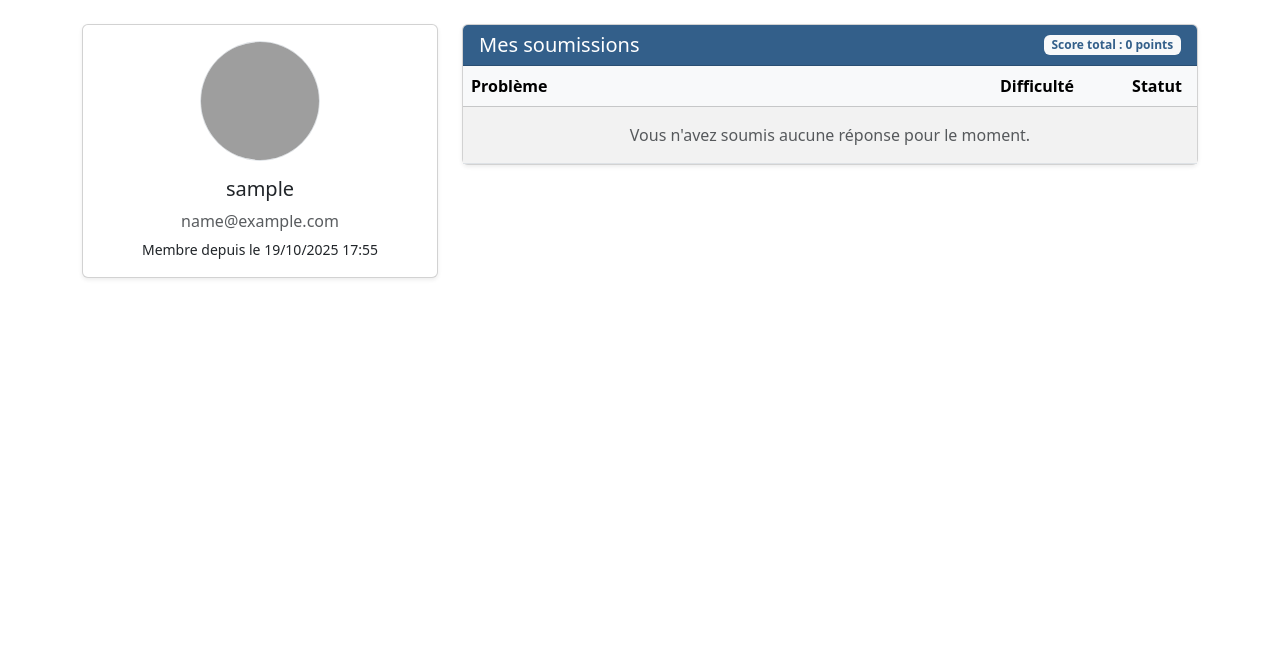
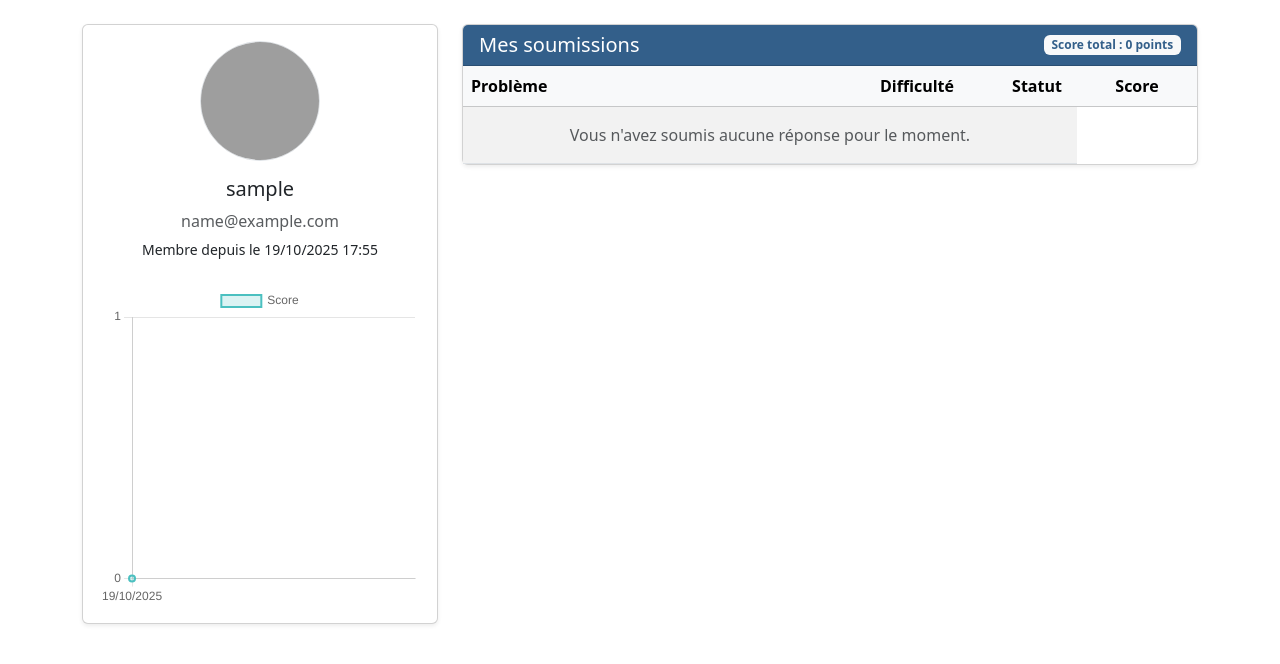
Before and after one commit to DaStygos/braincollider, a Django app: page /accounts/profile/ in a window 1280 px wide. Shown: the part 56-720 px from the top of the page. Run offline with Django 5.2, Linux system fonts and the light colour scheme; the visitor is signed in with stand-in values (Sample User, id 1); data that the repository does not hold is empty; some libraries are stand-ins or nearby versions; grey boxes are pictures that could not be loaded.

Commit message:
updated scoring system

```diff
--- a/accounts/models.py
+++ b/accounts/models.py
@@ -2,10 +2,12 @@
 from django.db import models
 from django.contrib.auth.models import User
 from django.templatetags.static import static
+from django.utils import timezone
 
 class Profile(models.Model):
     user = models.OneToOneField(User, on_delete=models.CASCADE)
     avatar = models.ImageField(upload_to='avatars/', default='avatars/default_avatar.png', blank=True)
+    previous_scores = models.JSONField(default=list, blank=True)
 
     def get_avatar_url(self):
         if self.avatar:
@@ -17,7 +19,11 @@ class Profile(models.Model):
 
     def get_total_score(self):
         submissions = self.get_submissions()
-        return sum(sub.problem.get_score() for sub in submissions if sub.is_correct)
+        score = sum(submission.problem.get_score() for submission in submissions if submission.is_correct)
+        if not self.previous_scores or self.previous_scores[-1][0] != score:
+            self.previous_scores.append((score, timezone.now().isoformat()))
+            self.save()
+        return score
 
     def get_unread_notifications_count(self):
         return self.user.notification_set.filter(read=False).count()
--- a/accounts/templates/accounts/profile.html
+++ b/accounts/templates/accounts/profile.html
@@ -21,6 +21,9 @@
         <p class="card-text mb-0">
           <small>Membre depuis le {{ user.date_joined|date:"d/m/Y H:i" }}</small>
         </p>
+        <div class="mt-4">
+          <canvas id="scoreChart" width="250" height="250"></canvas>
+        </div>
       </div>
     </div>
   </div>
@@ -41,6 +44,7 @@
               <th>Problème</th>
               <th class="text-center" style="width: 160px;">Difficulté</th>
               <th class="text-center" style="width: 80px;">Statut</th>
+              <th class="text-center" style="width: 120px;">Score</th>
             </tr>
           </thead>
           <tbody>
@@ -68,6 +72,9 @@
                         <i class="bi bi-hourglass-split text-warning fs-5" title="En attente de correction"></i>
                       {% endif %}
                     </td>
+                    <td class="text-center text-dark">
+                      {{ submission.problem.get_score }} pt{{ submission.problem.get_score|pluralize }}
+                    </td>
                   </tr>
                 {% endwith %}
               {% endfor %}
@@ -85,4 +92,52 @@
   </div>
 </div>
 
+{% block extra_js %}
+
+  <script src="https://cdn.jsdelivr.net/npm/chart.js"></script>
+
+  <script>
+    const ctx = document.getElementById('scoreChart');
+
+    // Récupérer les données depuis Django
+    const labels = {{ chart_labels|safe }};
+    const scores = {{ chart_data|safe }};
+
+    new Chart(ctx, {
+      type: 'line',
+      data: {
+        labels: labels,
+        datasets: [{
+          label: 'Score',
+          data: scores,
+          borderWidth: 2,
+          borderColor: 'rgb(75, 192, 192)',
+          backgroundColor: 'rgba(75, 192, 192, 0.2)',
+          tension: 0.1
+        }]
+      },
+      options: {
+        responsive: true,
+        maintainAspectRatio: true,
+        scales: {
+          y: {
+            beginAtZero: true,
+            ticks: {
+              stepSize: 10
+            }
+          }
+        },
+        plugins: {
+          legend: {
+            display: true,
+            position: 'top'
+          }
+        }
+      }
+    });
+  </script>
+
 {% endblock %}
+
+
+{% endblock %}
--- a/accounts/views.py
+++ b/accounts/views.py
@@ -1,7 +1,10 @@
+import json
+from django.core.serializers.json import DjangoJSONEncoder
 from django.shortcuts import render, redirect
 from django.contrib.auth import login
 from django.contrib.auth.decorators import login_required
 from .forms import SignUpForm, UserUpdateForm, ProfileUpdateForm
+from dateutil import parser
 
 def signup(request):
     if request.method == "POST":
@@ -16,12 +19,19 @@ def signup(request):
 
 @login_required
 def profile(request):
-    submissions = request.user.profile.get_submissions()
+    submissions = request.user.profile.get_submissions()[:20]
     total_score = request.user.profile.get_total_score()
-    return render(request, "accounts/profile.html", {
-        "submissions": submissions,
-        "total_score": total_score
-    })
+    score_history = request.user.profile.previous_scores
+    chart_labels = [parser.parse(entry[1]).strftime("%d/%m/%Y") for entry in score_history]
+    chart_data = [entry[0] for entry in score_history]
+    context = {
+        'submissions': submissions,
+        'total_score': total_score,
+        'chart_labels': json.dumps(chart_labels, cls=DjangoJSONEncoder),
+        'chart_data': json.dumps(chart_data, cls=DjangoJSONEncoder),
+    }
+
+    return render(request, "accounts/profile.html", context)
 
 @login_required
 def edit_profile(request):
--- a/package.json
+++ b/package.json
@@ -1,6 +1,7 @@
 {
   "dependencies": {
     "bootstrap": "^5.3.8",
+    "chart.js": "^4.5.1",
     "sass": "^1.93.2",
     "scss": "^0.2.4"
   }
--- a/problems/admin_views.py
+++ b/problems/admin_views.py
@@ -1,19 +1,18 @@
 from django.shortcuts import render, redirect, get_object_or_404
 from django.contrib.admin.views.decorators import staff_member_required
+from django.utils import timezone
 
 from notifications.models import Notification
 from .models import Submission
 
 @staff_member_required
 def pending_submissions(request):
-    """Liste toutes les soumissions non encore corrigées"""
     submissions = Submission.objects.filter(is_correct__isnull=True).select_related('user', 'problem')
     return render(request, "problems/pending_submissions.html", {"submissions": submissions})
 
 
 @staff_member_required
 def submission_detail(request, pk):
-    """Affiche une soumission et permet de la corriger"""
     submission = get_object_or_404(Submission, pk=pk)
 
     if request.method == "POST":
@@ -24,6 +23,7 @@ def submission_detail(request, pk):
                 user=submission.user,
                 message=f"Votre soumission pour le problème '{submission.problem.title}' a été acceptée."
             )
+            submission.user.profile.previous_scores.append((submission.score + submission.user.profile.get_total_score(), timezone.now().isoformat()))
         elif decision == "incorrect":
             submission.is_correct = False
             Notification.objects.create(
--- a/templates/base_generic.html
+++ b/templates/base_generic.html
@@ -59,7 +59,7 @@
               <li><a class="dropdown-item" href="{% url 'accounts:password_change' %}">Changer le mot de passe</a></li>
               <form action="{% url 'accounts:logout' %}" method="post" style="display:inline;">
                 {% csrf_token %}
-                <button type="submit" class="dropdown-item">Déconnexion</button>
+                <button type="submit" class="dropdown-item"><div class="fw-bold">Déconnexion</div></button>
               </form>
 
             {% else %}
```
Also changed, not shown: leaderboard/templates/leaderboard/leaderboard.html (+8 -1 lines), problems/models.py (+9 -4 lines), accounts/migrations/0003_profile_previous_scores.py (added), package-lock.json.
